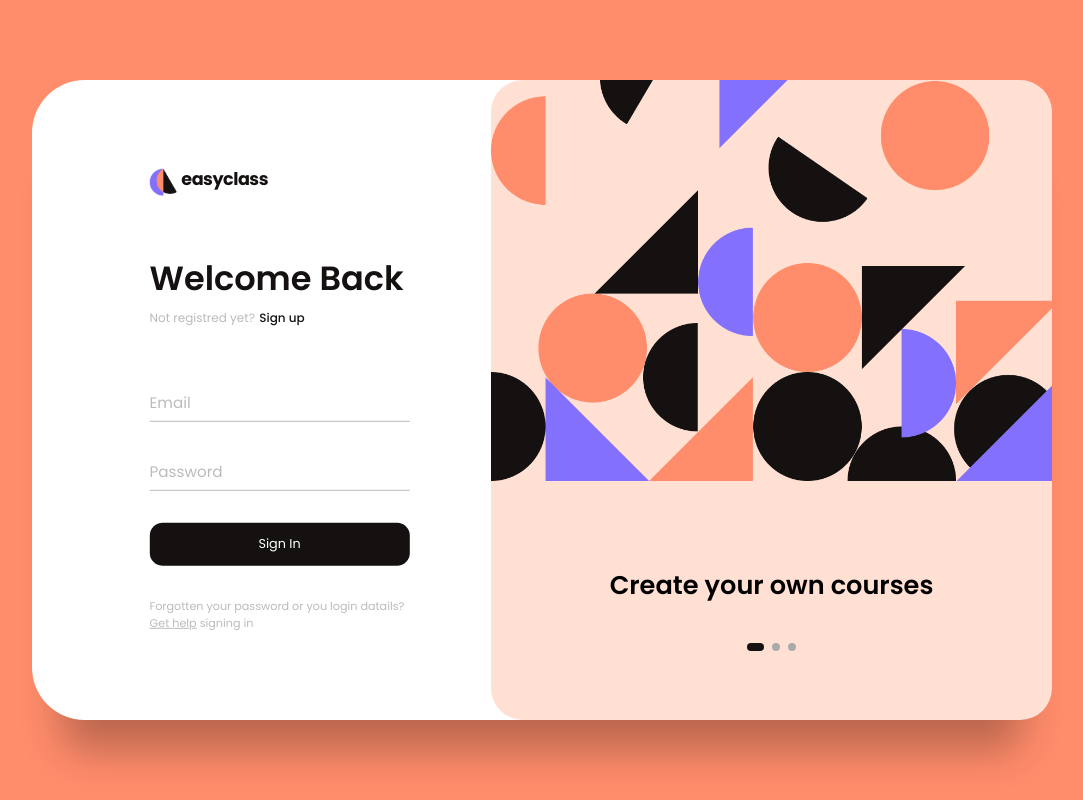
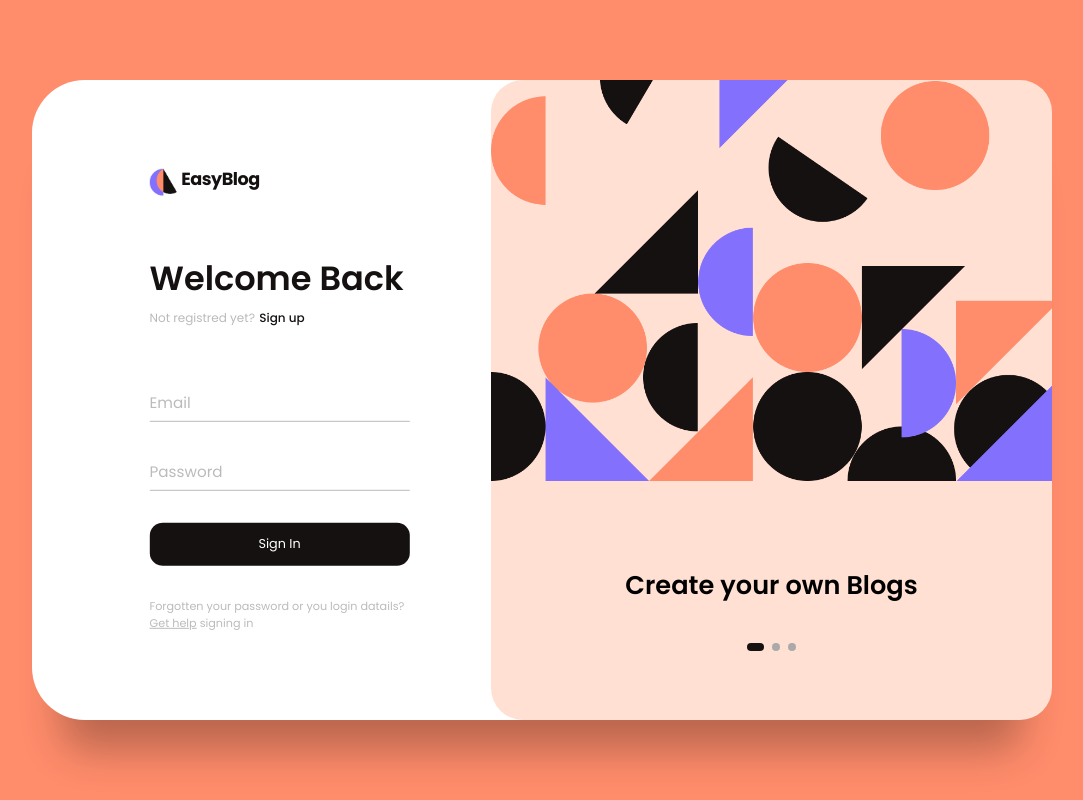
Before and after one commit to MarwanHishamAbbas/easyclass, a Django app: page /login-register/ in a window 1280 px wide. Shown: the whole page, without its empty margins (98-1181 px from the left). Run offline with Django 4.2, Linux system fonts and the light colour scheme.

Commit message:
change the logo title

```diff
--- a/base/templates/base/login_register.html
+++ b/base/templates/base/login_register.html
@@ -22,7 +22,7 @@
               {%csrf_token%}
               <div class="logo">
                 <img src="{% static 'img/logo.png' %}" alt="easyclass" />
-                <h4>easyclass</h4>
+                <h4>EasyBlog</h4>
               </div>
 
               <div class="heading">
@@ -71,7 +71,7 @@
               {% csrf_token %}
               <div class="logo">
                 <img src="{% static 'img/logo.png' %}" alt="easyclass" />
-                <h4>easyclass</h4>
+                <h4>EasyBlog</h4>
               </div>
 
               <div class="heading">
@@ -121,7 +121,7 @@
             <div class="text-slider">
               <div class="text-wrap">
                 <div class="text-group">
-                  <h2>Create your own courses</h2>
+                  <h2>Create your own Blogs</h2>
                   <h2>Customize as you like</h2>
                   <h2>Invite students to your class</h2>
                 </div>
```
